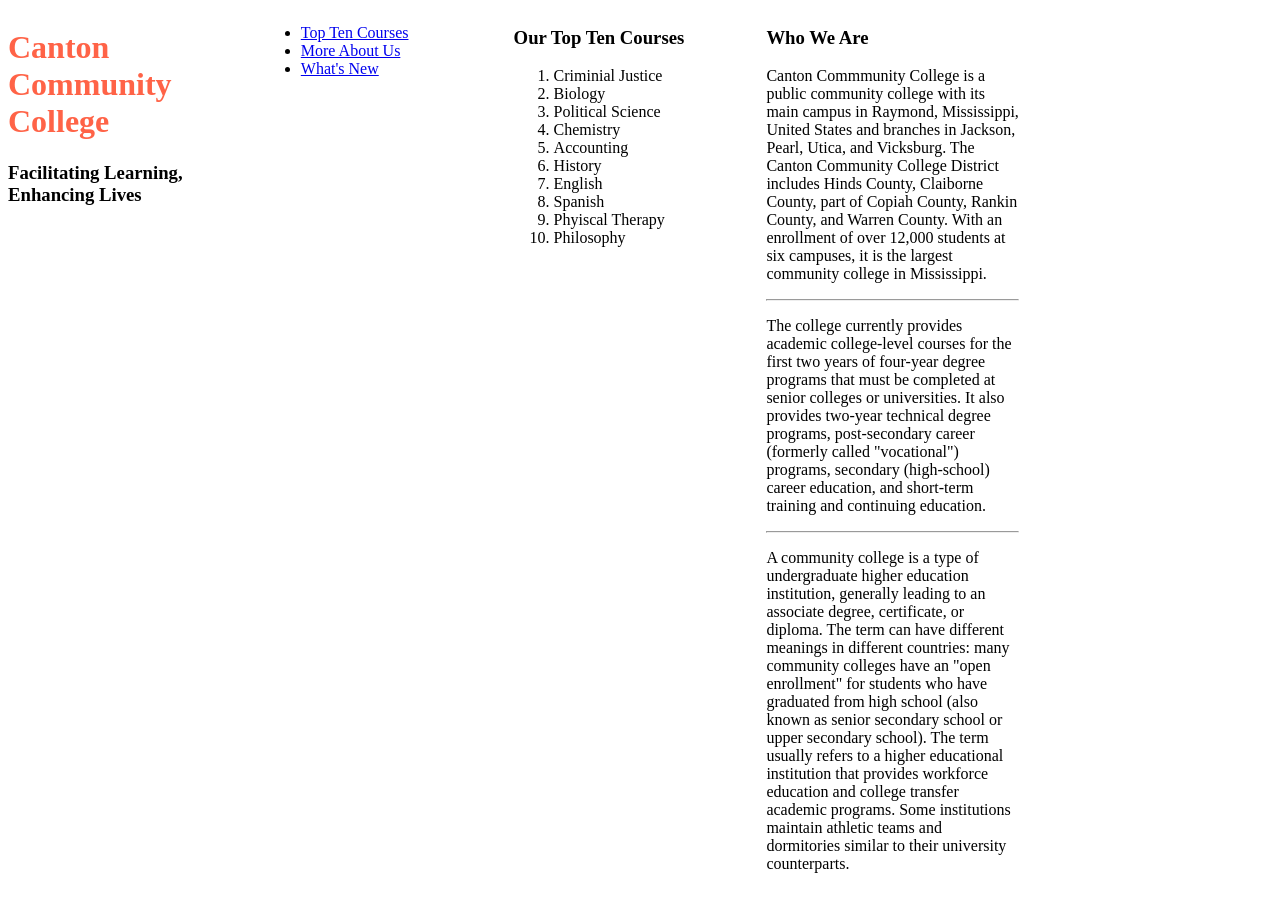
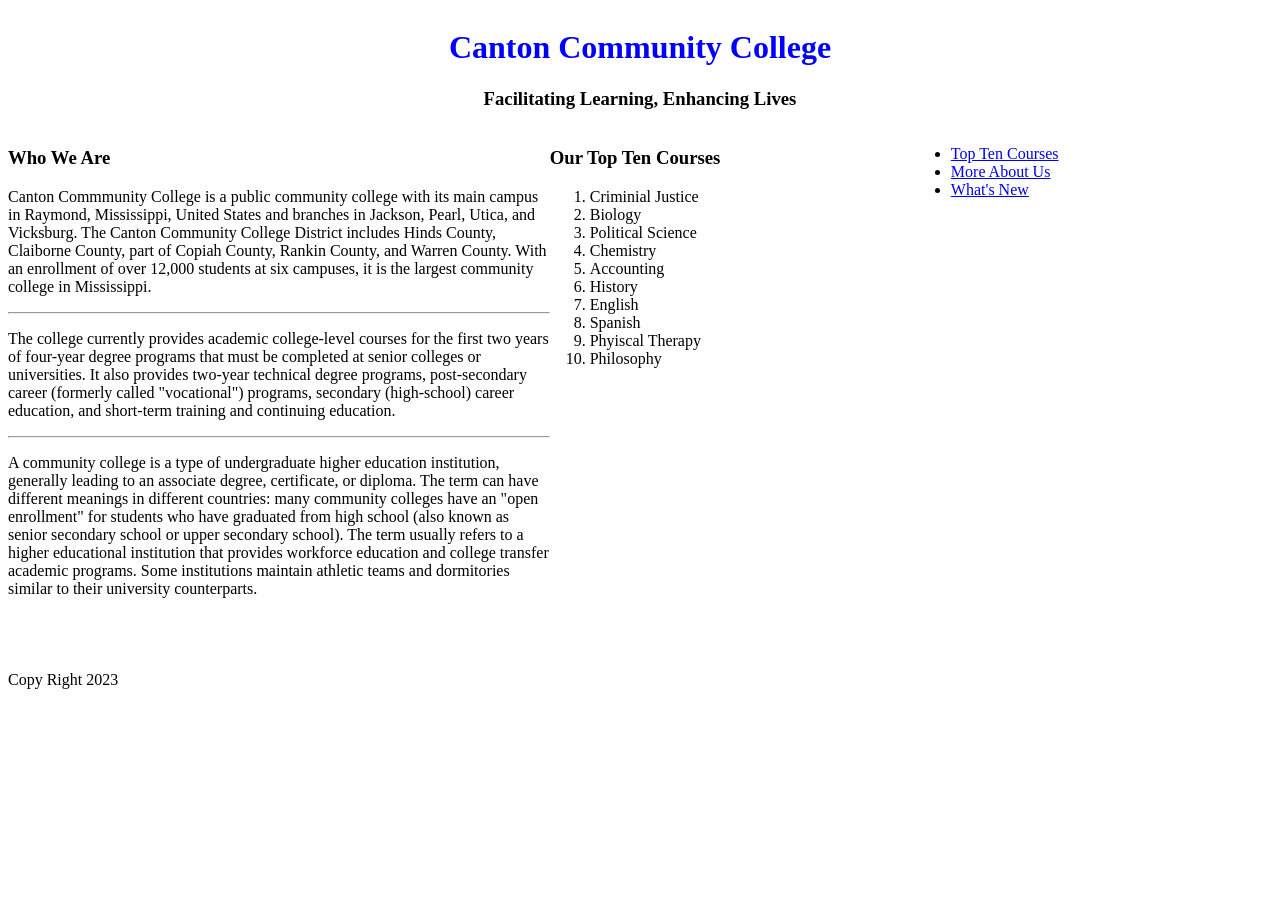
Before and after one commit to Juan-the-dev/College_Landing_page, a plain HTML site: page index.html in a window 1280 px wide. Shown: the top 912 px of the page. After the commit the page ends 800 px from the top, so only its background shows below. Drawn offline with Linux system fonts and the light colour scheme.

Commit message:
added grid display to correct settings

```diff
--- a/index.html
+++ b/index.html
@@ -7,7 +7,8 @@
     <link rel="stylesheet" type="text/css" href="./style.css">
 </head>
 <body>
-    <header>
+    <div class="containter">
+    <header class="header">
         <h1>Canton Community College</h1>
         <h3>Facilitating Learning, Enhancing Lives</h3>
     </header>
@@ -41,5 +42,8 @@
         <hr>
         <p>A community college is a type of undergraduate higher education institution, generally leading to an associate degree, certificate, or diploma. The term can have different meanings in different countries: many community colleges have an "open enrollment" for students who have graduated from high school (also known as senior secondary school or upper secondary school). The term usually refers to a higher educational institution that provides workforce education and college transfer academic programs. Some institutions maintain athletic teams and dormitories similar to their university counterparts.</p>
     </section>
+    <footer class="footer">Copy Right 2023</footer>
+    </div>
+
 </body>
 </html>
--- a/style.css
+++ b/style.css
@@ -1,20 +1,33 @@
 h1{
-    color: tomato;
+    color:blue
 }
-body{
+.containter {
     display: grid;
-    grid-template-rows: repeat(3, 1fr);
-    grid-template-columns: repeat(5, 1fr);
+    grid-template-rows: 1fr 1fr 1fr 1fr 1fr 0.5fr 0.5fr;
+    grid-template-columns: 1fr 1fr 1fr 1fr 1fr 1fr 1fr;
+    margin: 0;
+    padding: 0;
 }
-header{
-
+.header{
+    grid-row: 1/2;
+    grid-column: 1/8;
+    text-align: center;
 }
 .pitches{
-
+    grid-row: 2/7;
+    grid-column: 1/4;
 }
 .courses{
+    grid-row: 2/7;
+    grid-column: 4/6;
 
 }
 .nav-bar{
+    grid-row: 2/7;
+    grid-column: 6/8;
+}
+.footer{
+    grid-row: 7/8;
+    grid-column: 1/8;
 
 }
```
Also changed, not shown: Assets/external-link-52.png (added), Assets/goalImage.png (added), 2 other files.
